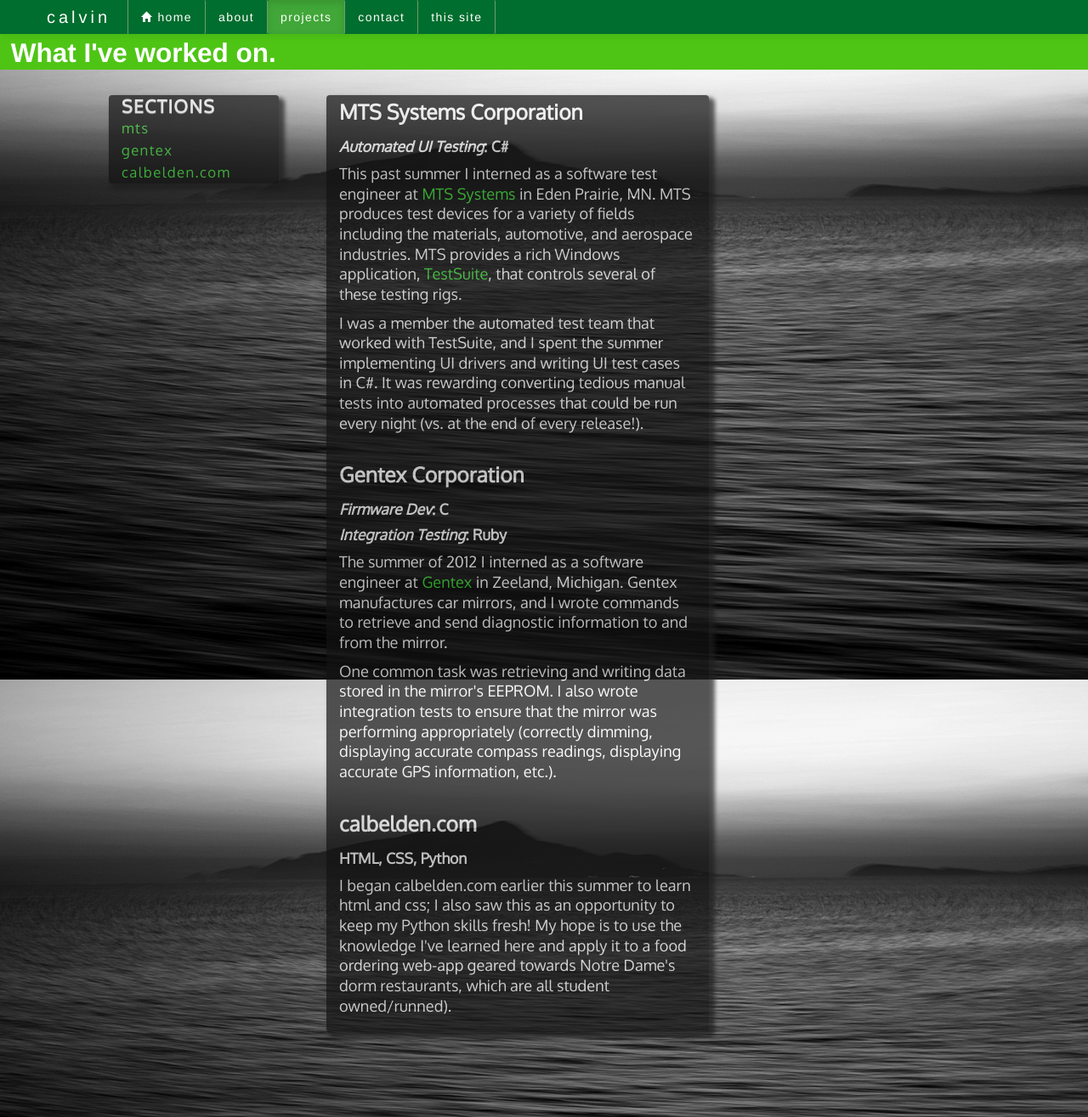
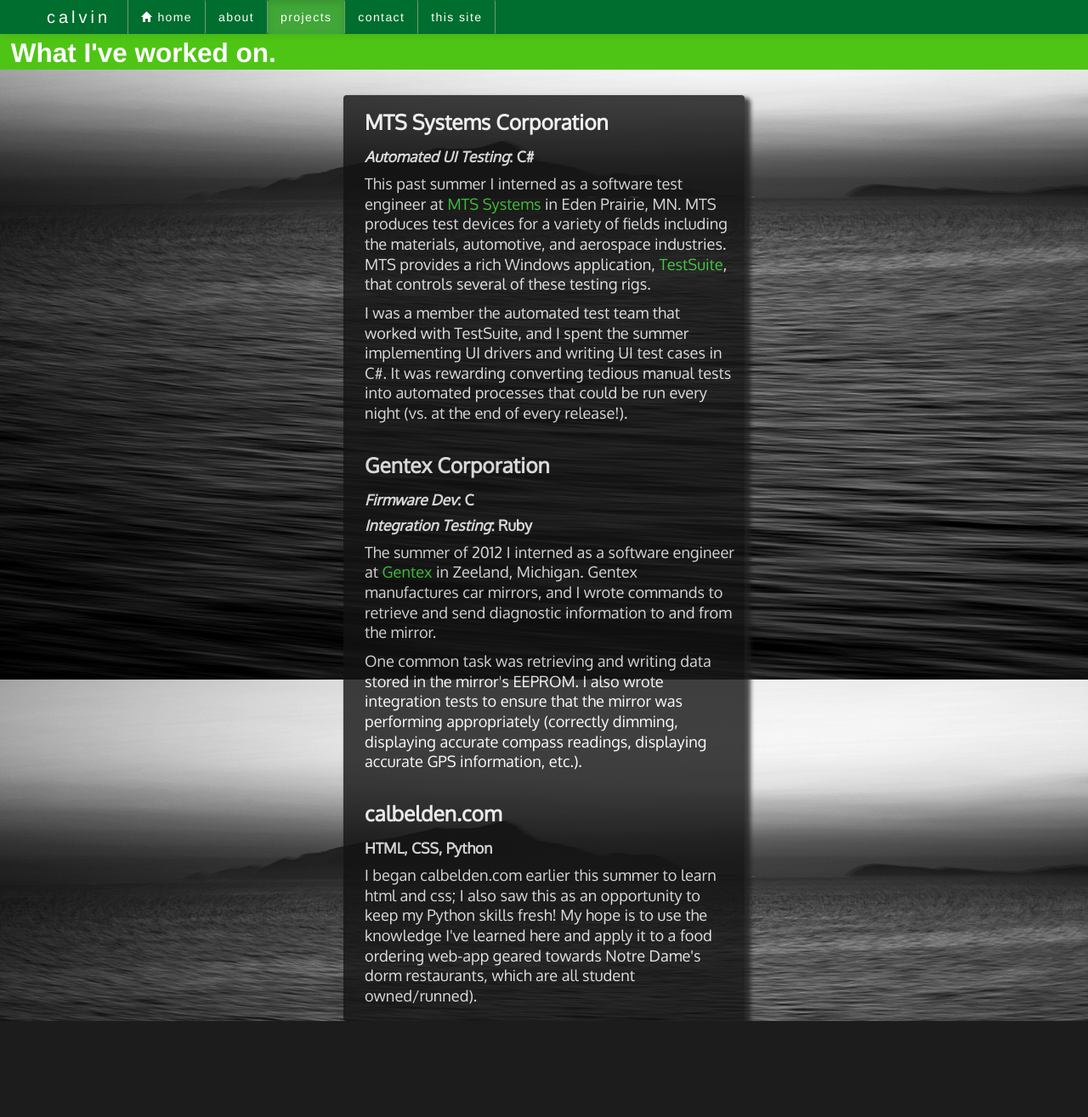
Before and after one commit to cbelden/MySite, a Flask app: page /projects in a window 1280 px wide. Shown: the whole page at 85% size. After the commit the page ends 1202 px from the top, so only its background shows below. Run offline with Flask 2, Linux system fonts and the light colour scheme; some libraries are stand-ins or nearby versions.

Commit message:
changed some colors. made main content fixed. removed sidebar. sides should shrink as viewport width decreases while main content stays the same size.

```diff
--- a/mysite/static/custom/custom.css
+++ b/mysite/static/custom/custom.css
@@ -20,6 +20,10 @@
     text-shadow: none;
     border-right: 1px solid rgb(107, 158, 113);
     border-radius: 2px;
+}
+
+.navbar .nav > li > a:hover {
+  color: white;
 }
 
 /* navbar hover */
@@ -49,36 +53,17 @@
     border-radius: 4px;
 }
 
-/* background image business */
-html {
+/*  Main page stuff */
+body {
+    padding-top: 30px;
+    color: white;
+
+    /* background image */
     background: url(italy.jpeg) no-repeat center center fixed;
     -webkit-background-size: cover;
     -moz-background-size: cover;
     -o-background-size: cover;
     background-size: cover;
-}
-
-/*  Pads body below fixed top navbar; sets text color */
-body {
-    padding-top: 30px;
-    color: white;
-}
-
-
-/* Fix for fixed size background image. Code from this stackoverflow thread:
- * http://stackoverflow.com/questions/1150163/stretch-and-scale-a-css-image-in-the-background-with-css-only
- */
-/*.background-image {
-    min-height: 100%;
-    min-width: 100%;
-    position: fixed;
-    left: 0;
-    top: 0;
-    z-index: -1;
-}*/
-
-.stretch {
-  min-height: 100%;
 }
 
 /* Styling for primary page title */
@@ -93,36 +78,31 @@
 
 /* Main gutter on left side of the page */
 .gutter {
-  width: 30%;
-  float: left;
-  height: 1px;
+    width: 10%;
+    float: left;
+    height: 1px;
+}
+
+.main-content-container {
+    width: 80%;
+    float: left;
+    margin-bottom: 100px;
 }
 
 /* Main page content div */
 .main-container {
     /* positioning */
-    float: left;
-    margin-bottom: 100px;
-    padding-bottom: 10px;
+    margin: 0 auto;
 
     /* size */
-    width: 40%;
-    min-width: 400px;
-    max-width: 450px;
+    width: 450px;
 
     /* appearance */
+    padding: 0 12px 8px 10px;
     background-color: rgb(19, 19, 19);
-    opacity: .7;
+    opacity: .8;
     border-radius: 4px;
     box-shadow: 5px 5px 5px 2px rgb(30, 30, 30);
-}
-
-/* sidebar stuff!*/
-.sidebar {
-    /* positioning */
-    width: 1px;
-    height: 1px;
-    float: left;
 }
 
 .nav-header {
@@ -153,7 +133,6 @@
     font-family: Oxygen;
     color: white;
     margin-left: 15px;
-    margin-right: 15px;
 }
 
 /* link color */
--- a/mysite/templates/base.html
+++ b/mysite/templates/base.html
@@ -46,17 +46,16 @@
       <!-- GUTTER -->
       <div class="gutter"></div>
 
-    <!-- SIDEBAR -->
-    <div class="sidebar">
-    {% block sidebar %}{% endblock %}
-    </div> <!-- ./sidebar -->
+      <!-- MAIN CONTENT WRAPPER -->
+      <div class="main-content-wrapper">
 
         <!-- MAIN CONTAINER -->
         {% block content %}
-    <div class="main-container">
-    </div> <!-- ./main-container -->
+        <div class="main-container"></div> <!-- ./main-container -->
         {% endblock %}
-  </div>
+
+      </div> <!-- ./main-content-wrapper -->
+  </div> <!-- ./wrap -->
 
   <!-- jQuery via Google + local fallback, see h5bp.com -->
   <script src="//ajax.googleapis.com/ajax/libs/jquery/1.7.1/jquery.min.js"></script>
--- a/mysite/templates/work.html
+++ b/mysite/templates/work.html
@@ -7,16 +7,12 @@
 {% block style %}
 
 .sidebar {
-    width: 20%;
+    width: 175px;
     height: auto;
-    min-width: 150px;
-    max-width: 200px;
-    margin-left: 10%;
+    margin-right: 25px;
     float: left;
-    margin-bottom: 10px;
-    position: fixed;
     background-color: rgb(19, 19, 19);
-    opacity: .7;
+    opacity: .8;
     border-radius: 4px;
     box-shadow: 5px 5px 5px 2px rgb(30, 30, 30);
 }
@@ -32,7 +28,7 @@
 
 {% block content %}
   <div class="main-container">
-    <h3 id="mts" style="padding-top: 40px; margin-top: -40px;">MTS Systems Corporation</h3>
+    <h3 id="mts">MTS Systems Corporation</h3>
     <h4><em>Automated UI Testing</em>: C#</h4>
     <p>
         This past summer I interned as a software test engineer at <a href="http://www.mts.com/en/index.htm" target="_blank">MTS Systems</a> in Eden Prairie, MN.  MTS produces test devices for a variety of fields including the materials, automotive, and aerospace industries.  MTS provides a rich Windows application, <a href="http://www.mts.com/testsuite/" target="_blank">TestSuite</a>, that controls several of these testing rigs.
@@ -58,12 +54,3 @@
     </p>
   </div> <!-- /.main-container -->
 {% endblock %}
-
-{% block sidebar %}
-        <ul class="nav nav-list">
-          <li class="nav-header">Sections</li>
-          <li><a href="#mts">MTS</a></li>
-          <li><a href="#gentex">Gentex</a></li>
-          <li><a href="#this_site">calbelden.com</a></li>
-        </ul>
-{% endblock %}
```
Lines whose indentation alone changed are shown as unchanged.
